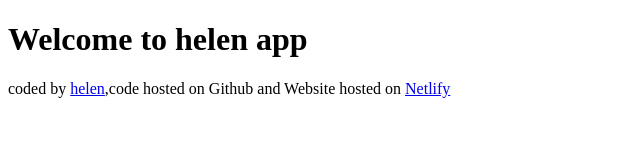
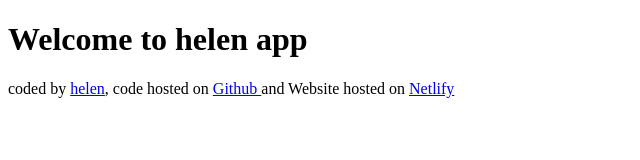
Before and after one commit to hk12214/my-first-project, a plain HTML site: page index.html in a window 1280 px wide. Shown: the full height of the page, 0-640 px from the left. Drawn offline with Linux system fonts and the light colour scheme.

Commit message:
edit github link

```diff
--- a/index.html
+++ b/index.html
@@ -13,10 +13,8 @@
         href="https://www.shecodes.io/graduates/167623-helen-kokob "
         target="_blank"
         >helen</a
-      >,code hosted on
-      <a herf="https://github.com/hk12214/my-first-project " target="_blank"
-        >Github</a
-      >
+      >, code hosted on
+      <a href="https://github.com/hk12214/my-first-project " target="_blank"> Github </a>
       and Website hosted on
       <a href="https://sec-weather-app.netlify.app/" target="_blank">Netlify</a>
     </footer>
```
